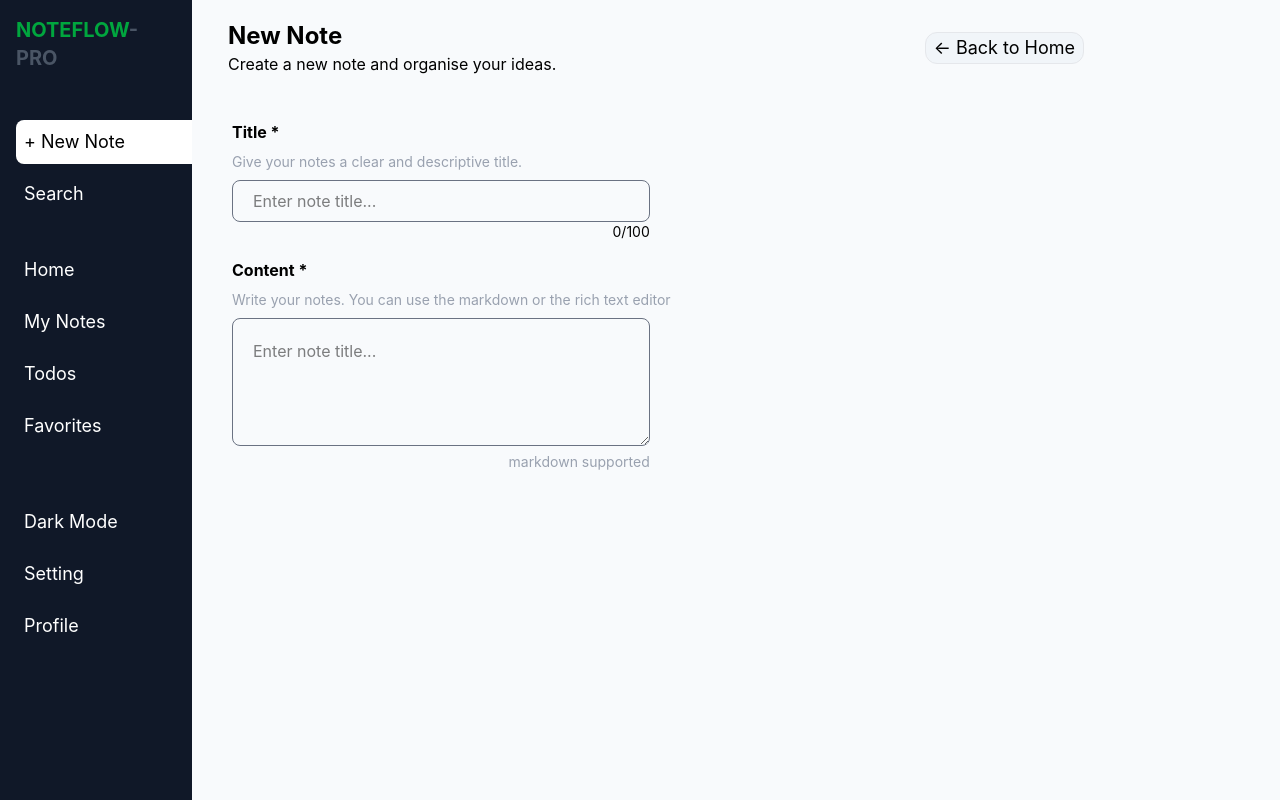
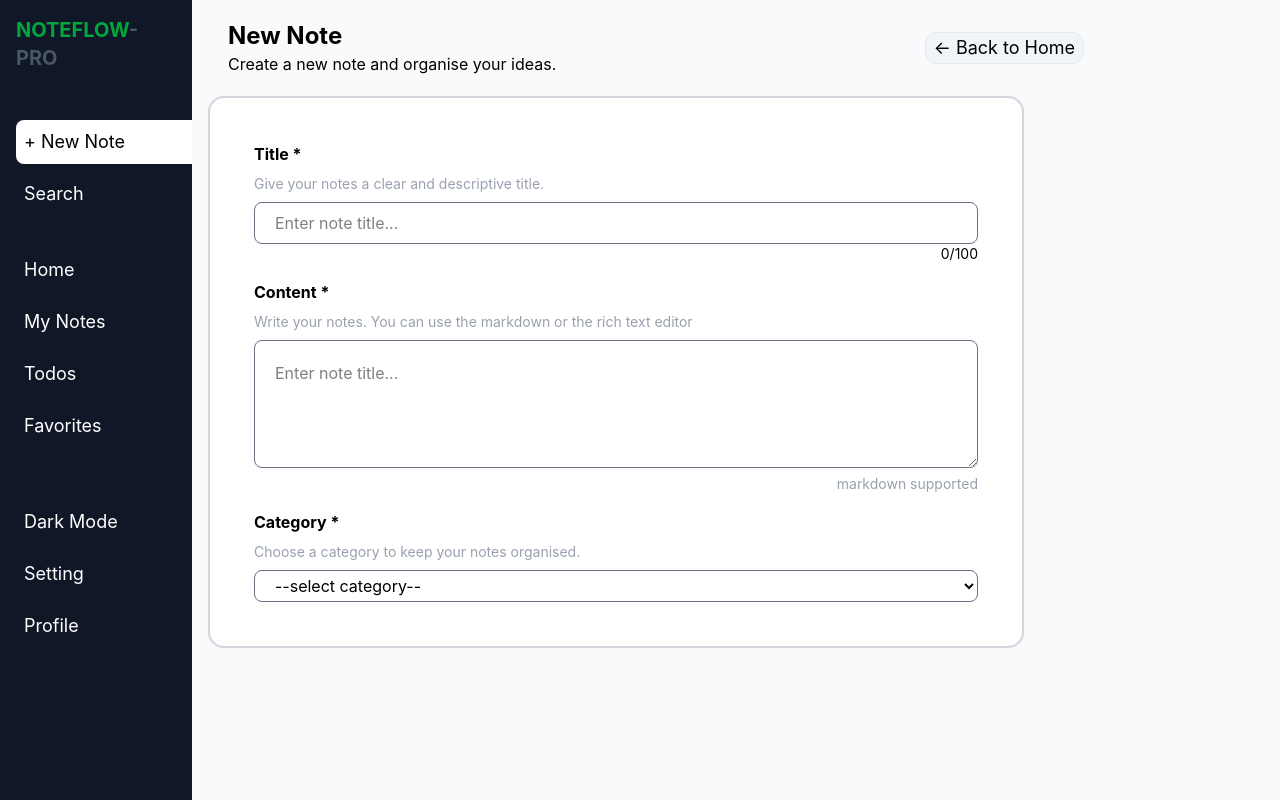
Before and after one commit to linscot10/projects, a React (Vite) app in the folder Notes App Pro/: page /New_notes in a window 1280 px wide. Built offline with nearby package versions, Linux system fonts and the light colour scheme.

Commit message:
New Note: Category feature

```diff
--- a/Notes App Pro/src/Pages/New_notes.jsx
+++ b/Notes App Pro/src/Pages/New_notes.jsx
@@ -1,7 +1,18 @@
 
+import { useState } from 'react'
 import { Link } from 'react-router-dom'
 
 const New_notes = () => {
+
+    const [category, setCategory]=useState('select_category')
+
+    const handleChange=(event)=>{
+        setCategory(event.target.value)
+        console.log(event.target.value)
+// console.log(categor);
+
+    }
+
   return (
     <div className='w-full bg-slate-50 ml-48 h-screen'>
     <div className='flex p-5 items-center mx-4'>
@@ -12,21 +23,33 @@ const New_notes = () => {
         <Link to={'/'} className='ml-auto mr-40 text-lg bg-slate-100 h-8 flex items-center p-2 rounded-xl border-gray-200 border border-solid'><button> &larr; Back to Home</button></Link>
     </div>
 
-    <div className="mx-4 p-2 flex items-center">
-        <form className='  p-2 w-3/4 flex flex-col '>
-            <div className=' w-3/4 p-2'>
+    <div className="mx-4 p-2 flex items-center bg-white w-3/4 border-2 border-gray-300 rounded-2xl">
+        <form className='  p-2 w-full  flex flex-col m-5'>
+            <div className=' w-full p-2'>
                 <label className='font-bold py-2'>Title *</label>
                 <p className='text-sm py-2 text-gray-400'>Give your notes a clear and descriptive title.</p>
-                <input type='text' className='border border-solid border-gray-500 rounded-lg p-5 h-8 w-3/4' placeholder='Enter note title...'/>
-                <div className='flex items-end w-3/4'><p className='ml-auto flex  items-end text-sm'>0/100</p></div>
+                <input type='text' className='border border-solid border-gray-500 rounded-lg p-5 h-8 w-full' placeholder='Enter note title...'/>
+                <div className='flex items-end w-full'><p className='ml-auto flex  items-end text-sm'>0/100</p></div>
             </div>
-            <div className=' w-3/4 p-2'>
+            <div className=' w-full p-2'>
                 <label className='font-bold py-2'>Content *</label>
                 <p className='text-sm py-2 text-gray-400'>Write your notes. You can use the markdown or the rich text editor</p>
-               <textarea className='border border-solid border-gray-500 rounded-lg p-5 h-32 w-3/4' placeholder='Enter note title...'>
+               <textarea className='border border-solid border-gray-500 rounded-lg p-5 h-32 w-full' placeholder='Enter note title...'>
 
                </textarea>
-                <div className='flex items-end w-3/4'><p className='ml-auto flex  items-end text-sm  text-gray-400'>markdown supported</p></div>
+                <div className='flex items-end w-full'><p className='ml-auto flex  items-end text-sm  text-gray-400'>markdown supported</p></div>
+            </div>
+            <div className=' w-full p-2'>
+                <label className='font-bold py-2'>Category *</label>
+                <p className='text-sm py-2 text-gray-400'>Choose a category to keep your notes organised.</p>
+               <select value={category}  onChange={handleChange} className='border border-solid border-gray-500 rounded-lg px-4 h-8 w-full'>
+                <option >--select category--</option>
+                <option value='Courses'>Courses</option>
+                <option value='Hobbies'>Hobbies</option>
+                <option value='Learning'>Learning</option>
+                <option value='Freetime_Activities'> Freetime Activities</option>
+               </select>
+
             </div>
         </form>
     </div>
```
